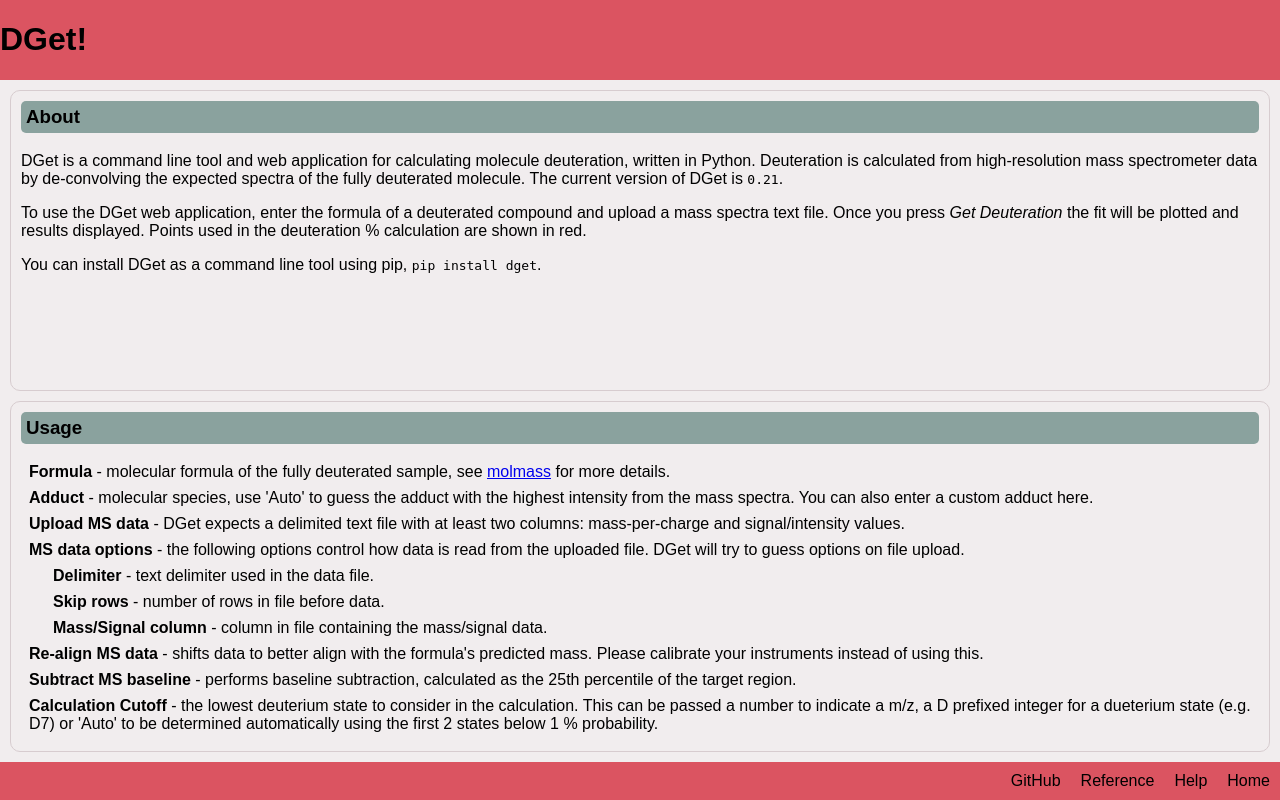
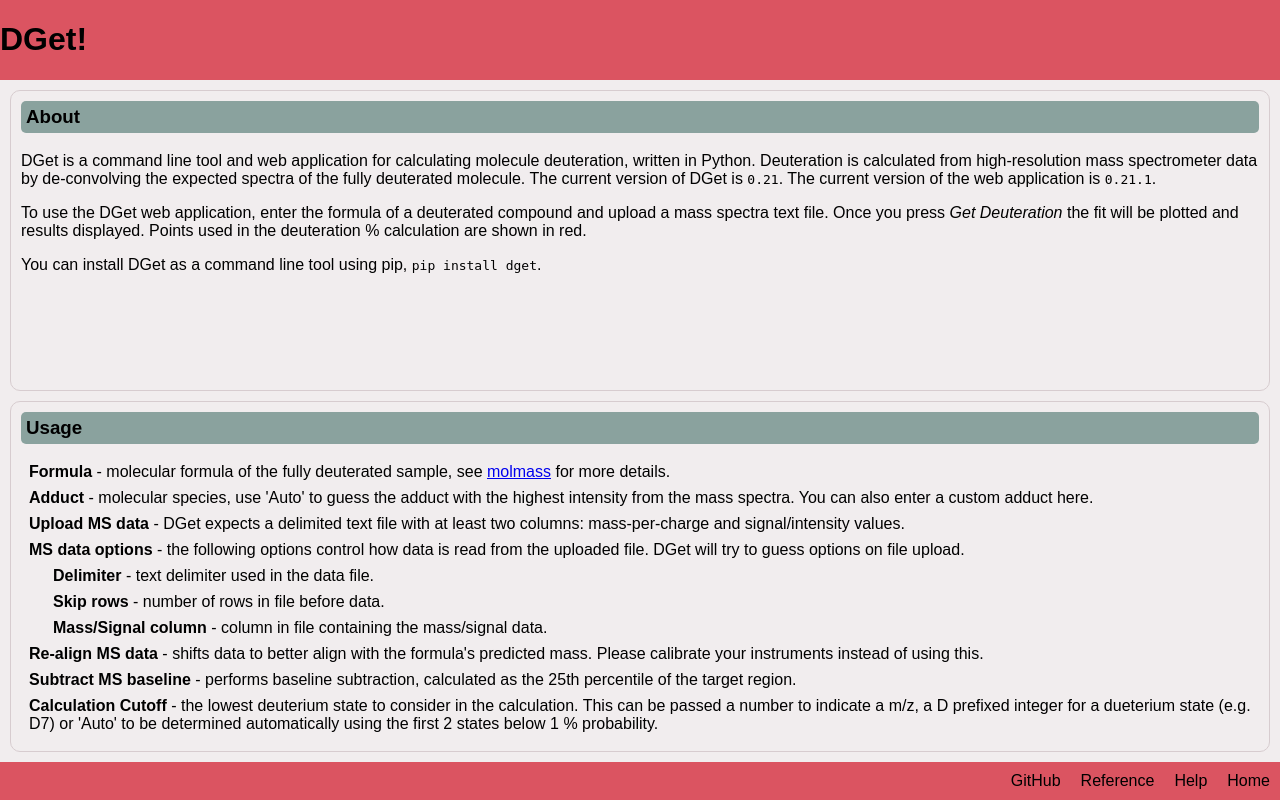
Before and after one commit to djdt/dget, a Flask app: page /help in a window 1280 px wide. Run offline with Flask 2, Linux system fonts and the light colour scheme.

Commit message:
track the version of the web app

```diff
--- a/web/main.py
+++ b/web/main.py
@@ -8,6 +8,8 @@ from google.cloud import firestore
 
 from dget import DGet, __version__
 from dget.plot import scale_to_match
+
+__web_version__ = "0.21.1"
 
 app = Flask(__name__)
 app.config["SECRET_KEY"] = "dev56179e7461961afa552021c4e0957"
@@ -69,24 +71,33 @@ def handle_error(error):
 
 @app.route("/help")
 def help():
-    return render_template("help.html", version=__version__)
+    return render_template(
+        "help.html", version=__version__, web_version=__web_version__
+    )
 
 
 @app.route("/")
 def index():
     if "id" not in session:
         session["id"] = secrets.token_hex(4)
+
     return render_template(
-        "index.html", version=__version__, adducts=adducts, delimiters=delimiters
+        "index.html",
+        version=__version__,
+        web_version=__web_version__,
+        adducts=adducts,
+        delimiters=delimiters,
     )
 
 
 @app.post("/report")
 def report():
     result = json.loads(request.form["result"])
+
     return render_template(
         "report.html",
         version=__version__,
+        web_version=__web_version__,
         date=datetime.date.today(),
         formula=result["formula"],
         adduct=result["adduct"],
--- a/web/templates/help.html
+++ b/web/templates/help.html
@@ -10,6 +10,7 @@
         Deuteration is calculated from high-resolution mass spectrometer data by de-convolving the
         expected spectra of the fully deuterated molecule.
         The current version of DGet is <code>{{ version }}</code>.
+        The current version of the web application is <code>{{ web_version }}</code>.
     </p>
     <p>
         To use the DGet web application, enter the formula of a deuterated compound and upload a mass spectra text file.
--- a/web/templates/index.html
+++ b/web/templates/index.html
@@ -139,7 +139,7 @@
 <div class="card" id="results">
     <h3>Results</h3>
     <div id="output">
-        <p>Welcome to DGet version {{ version }}!</p>
+        <p>Welcome to DGet version {{ web_version }}!</p>
     </div>
     <div id="report">
         <form id="report" action="/report" method="post">
--- a/web/templates/report.html
+++ b/web/templates/report.html
@@ -55,7 +55,7 @@
             <img src={{ image }}></img>
         </div>
     </div>
-    <p>Report generated using the DGet WebApp, version {{ version }}.</p>
+    <p>Report generated using the DGet ({{ version }}) web application ({{ web_version}}).</p>
     <p>For more information see <a href="https://github.com/djdt/dget">https://github.com/djdt/dget</a>.</p>
 </body>
 </html>
```
